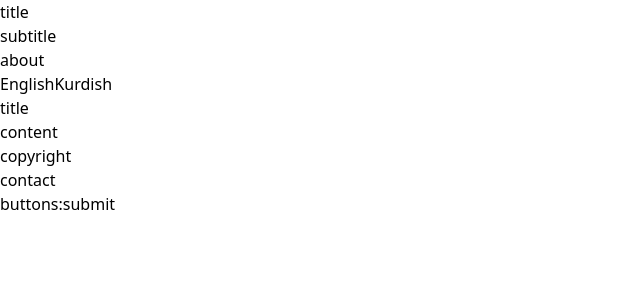
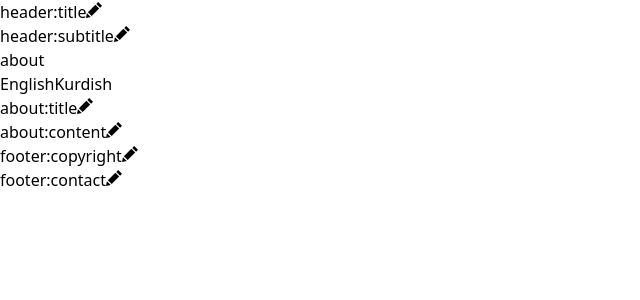
Before and after one commit to arentalb/cms-front, a React (Vite) app: page /about in a window 1280 px wide. Shown: the top 300 px of the page, without its empty margins (0-640 px from the left). Built offline with nearby package versions, Linux system fonts and the light colour scheme; the HTML template or start-up script is replaced by a standard one.

Commit message:
Implement dynamic updating

```diff
--- a/src/App.jsx
+++ b/src/App.jsx
@@ -1,15 +1,18 @@
 import { BrowserRouter, Route, Routes } from "react-router-dom";
 import { Home } from "./components/Home.jsx";
 import { About } from "./components/About.jsx";
+import { UserProvider } from "./UserContext.jsx";
 
 function App() {
   return (
+    <UserProvider>
       <BrowserRouter>
         <Routes>
           <Route path="/" element={<Home />} />
           <Route path="/about" element={<About />} />
         </Routes>
       </BrowserRouter>
+    </UserProvider>
   );
 }
 
--- /dev/null
+++ b/src/UserContext.jsx
@@ -0,0 +1,30 @@
+// UserContext.js
+import { createContext, useContext, useState } from "react";
+
+const UserContext = createContext(undefined);
+
+function UserProvider({ children }) {
+  const [user, setUser] = useState({
+    name: "aren",
+    role: "Admin",
+  });
+
+  return (
+    <UserContext.Provider
+      value={{
+        user,
+      }}
+    >
+      {children}
+    </UserContext.Provider>
+  );
+}
+
+function useUser() {
+  const context = useContext(UserContext);
+  if (context === undefined)
+    throw new Error("AuthContext is used outside of AuthProvider");
+  return context;
+}
+
+export { UserProvider, useUser };
--- a/src/components/About.jsx
+++ b/src/components/About.jsx
@@ -1,17 +1,19 @@
-import { useTranslation } from "react-i18next";
 import { Header } from "./common/Header.jsx";
 import { Footer } from "./common/Footer.jsx";
+import { EditableText } from "./EditableText.jsx";
 
 export function About() {
-  const { t } = useTranslation("about");
-
   return (
     <div className="flex flex-col min-h-screen">
       <Header />
       <main className="flex-grow">
         <div className="container mx-auto p-4">
-          <h1 className="text-3xl font-bold mb-4">{t("title")}</h1>
-          <p className="text-base">{t("content")}</p>
+          <h1 className="text-3xl font-bold mb-4">
+            <EditableText translationKey="about:title" />
+          </h1>
+          <p className="text-base">
+            <EditableText translationKey="about:content" />
+          </p>
         </div>
       </main>
       <Footer />
--- /dev/null
+++ b/src/components/EditableText.jsx
@@ -0,0 +1,89 @@
+import { useEffect, useState } from "react";
+import { useTranslation } from "react-i18next";
+import { useUser } from "../UserContext.jsx";
+
+export function EditableText({ translationKey }) {
+  const { user } = useUser();
+  const { t, i18n } = useTranslation();
+  const [isEditing, setIsEditing] = useState(false);
+  const [editableText, setEditableText] = useState("");
+
+  useEffect(() => {
+    // Split the translationKey to get the namespace and key
+    const parts = translationKey.split(":");
+    if (parts.length === 2) {
+      setEditableText(t(translationKey));
+    }
+  }, [translationKey, t]);
+
+  const handleEditClick = () => {
+    setIsEditing(true);
+  };
+
+  const handleChange = (e) => {
+    setEditableText(e.target.value);
+  };
+
+  const handleSave = () => {
+    setIsEditing(false);
+    // Split the translationKey to get the namespace and key
+    const parts = translationKey.split(":");
+    if (parts.length === 2) {
+      const namespace = parts[0];
+      const keyName = parts[1];
+      const body = {
+        language: i18n.language,
+        namespace,
+        key: keyName,
+        value: editableText,
+      };
+      console.log(body);
+      // Call the API to save the changes
+      fetch(`http://localhost:6060/api/translation`, {
+        method: "PUT",
+        headers: {
+          "Content-Type": "application/json",
+        },
+        body: JSON.stringify(body),
+      }).then((response) => {
+        if (!response.ok) {
+          console.error("Failed to save the text");
+        }
+      });
+    }
+  };
+
+  return (
+    <>
+      {isEditing ? (
+        <>
+          <textarea
+            value={editableText}
+            onChange={handleChange}
+            className="border p-1 w-auto bg-gray-500 text-white"
+          />
+          <button onClick={handleSave} className="ml-2 text-green-600">
+            Save
+          </button>
+        </>
+      ) : (
+        <>
+          {editableText}
+          {user.role === "Admin" && (
+            <button onClick={handleEditClick} className={"px-4"}>
+              <svg
+                className="fill-red-700 cursor-pointer"
+                xmlns="http://www.w3.org/2000/svg"
+                width="16"
+                height="16"
+                viewBox="0 0 24 24"
+              >
+                <path d="M7.127 22.562l-7.127 1.438 1.438-7.128 5.689 5.69zm1.414-1.414l11.228-11.225-5.69-5.692-11.227 11.227 5.689 5.69zm9.768-21.148l-2.816 2.817 5.691 5.691 2.816-2.819-5.691-5.689z" />
+              </svg>
+            </button>
+          )}
+        </>
+      )}
+    </>
+  );
+}
--- a/src/components/Home.jsx
+++ b/src/components/Home.jsx
@@ -1,17 +1,24 @@
-import { useTranslation } from "react-i18next";
 import { Header } from "./common/Header.jsx";
 import { Footer } from "./common/Footer.jsx";
+import { EditableText } from "./EditableText.jsx";
 
 export function Home() {
-  const { t } = useTranslation("home");
-
   return (
     <div className="flex flex-col min-h-screen">
       <Header />
       <main className="flex-grow">
         <div className="container mx-auto p-4">
-          <h1 className="text-3xl font-bold mb-4">{t("content")}</h1>
-          <h2 className="text-xl font-semibold mb-2">{t("title")}</h2>
+          <h1 className="text-3xl font-bold mb-4">
+            <EditableText translationKey="home:title" />
+          </h1>
+
+          <h2 className="text-xl font-semibold mb-2">
+            <EditableText translationKey="home:content" />
+          </h2>
+          <p>test</p>
+          <h2 className="text-xl font-semibold mb-2">
+            <EditableText translationKey="home:test" />
+          </h2>
         </div>
       </main>
       <Footer />
--- a/src/components/common/Footer.jsx
+++ b/src/components/common/Footer.jsx
@@ -1,13 +1,14 @@
-import { useTranslation } from "react-i18next";
+import { EditableText } from "../EditableText.jsx";
 
 export function Footer() {
-  const { t } = useTranslation("footer");
-
   return (
     <footer className="bg-gray-800 p-4 text-white text-center">
-      <p>{t("copyright")}</p>
-      <p>{t("contact")}</p>
-      <button>{t("buttons:submit")}</button>
+      <p>
+        <EditableText translationKey="footer:copyright" />
+      </p>
+      <p>
+        <EditableText translationKey="footer:contact" />
+      </p>
     </footer>
   );
 }
--- a/src/components/common/Header.jsx
+++ b/src/components/common/Header.jsx
@@ -1,6 +1,7 @@
 import { useTranslation } from "react-i18next";
 import { Link } from "react-router-dom";
 import { useEffect } from "react";
+import { EditableText } from "../EditableText.jsx";
 
 export function Header() {
   const { t, i18n } = useTranslation("header");
@@ -19,12 +20,14 @@ export function Header() {
   return (
     <header className="bg-gray-800 p-4 text-white">
       <div className="container mx-auto flex justify-between items-center">
-        <h1 className="text-2xl font-bold">{t("title")}</h1>
+        <h1 className="text-2xl font-bold">
+          <EditableText translationKey="header:title" />
+        </h1>
         <nav>
           <ul className="flex space-x-4">
             <li>
               <Link to="/" className="hover:underline">
-                {t("subtitle")}
+                <EditableText translationKey="header:subtitle" />
               </Link>
             </li>
             <li>
```
Lines whose indentation alone changed are shown as unchanged.
